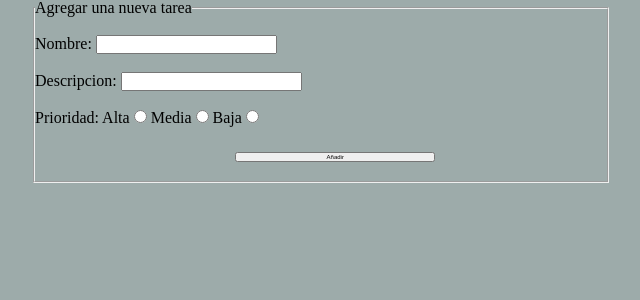
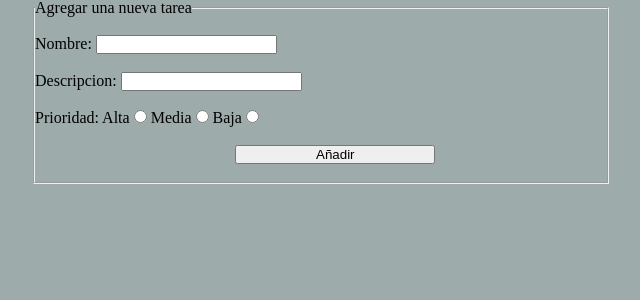
Before and after one commit to OguhOrtsac/oguhOrtsac.github.io, a PHP site: page /examen2.html in a window 1280 px wide. Shown: the part 452-752 px from the top of the page, without its empty margins (319-959 px from the left). Run offline with PHP 8.4, Linux system fonts and the light colour scheme.

Commit message:
Update examen.css

```diff
--- a/Imagenes/dig/examen.css
+++ b/Imagenes/dig/examen.css
@@ -82,7 +82,7 @@ table{
 #btCargar
 {
     margin-left: 35%;
-    font-size: 2%;
+
     width: 35%;
     height: 20%;
 
```
